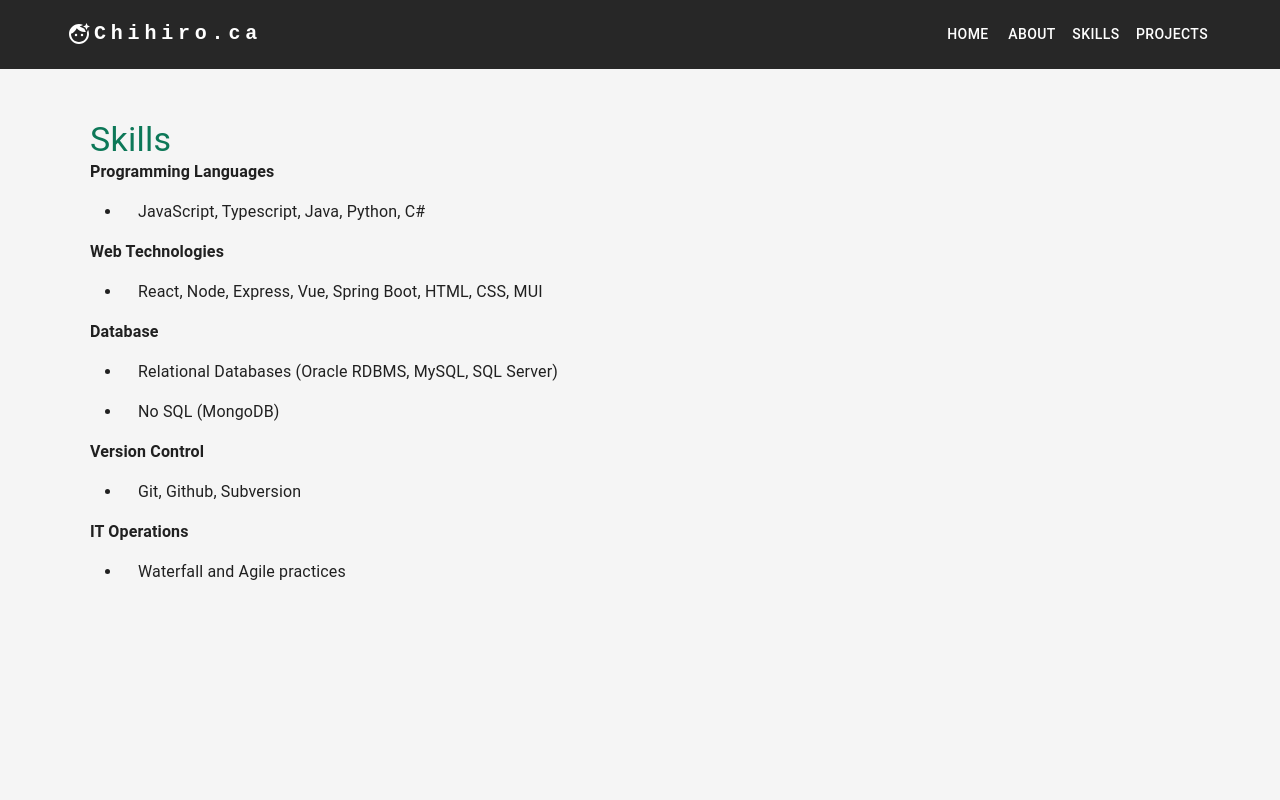
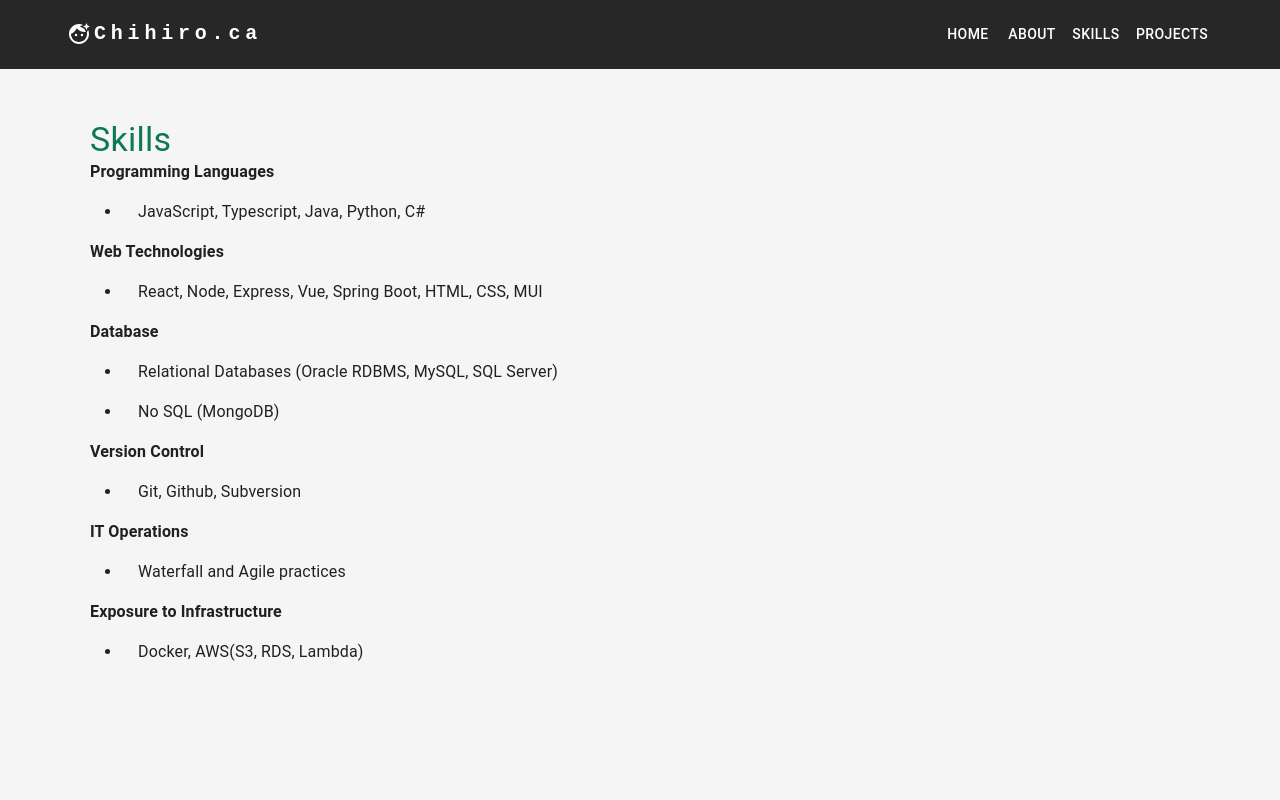
Before and after one commit to Chihiro88G/aboutme-docker, a React (Create React App) app: page /#/about in a window 1280 px wide. Both pictures are taken after a click on the button "SKILLS". Shown: the top 800 px of the page. Built offline with nearby package versions, Linux system fonts and the light colour scheme; the HTML template or start-up script is replaced by a standard one.

Commit message:
added skills

```diff
--- a/src/pages/Skills.js
+++ b/src/pages/Skills.js
@@ -82,6 +82,16 @@ export default function Skills() {
         </ListItem>
       </List>
 
+      <Typography fontWeight='bold'>
+        Exposure to Infrastructure
+      </Typography>
+
+      <List sx={{ listStyleType: 'disc', pl: 4 }}>
+        <ListItem sx={{ display: 'list-item' }}>
+          Docker, AWS(S3, RDS, Lambda)
+        </ListItem>
+      </List>
+
     </Box>
   </Box>
   )
```
